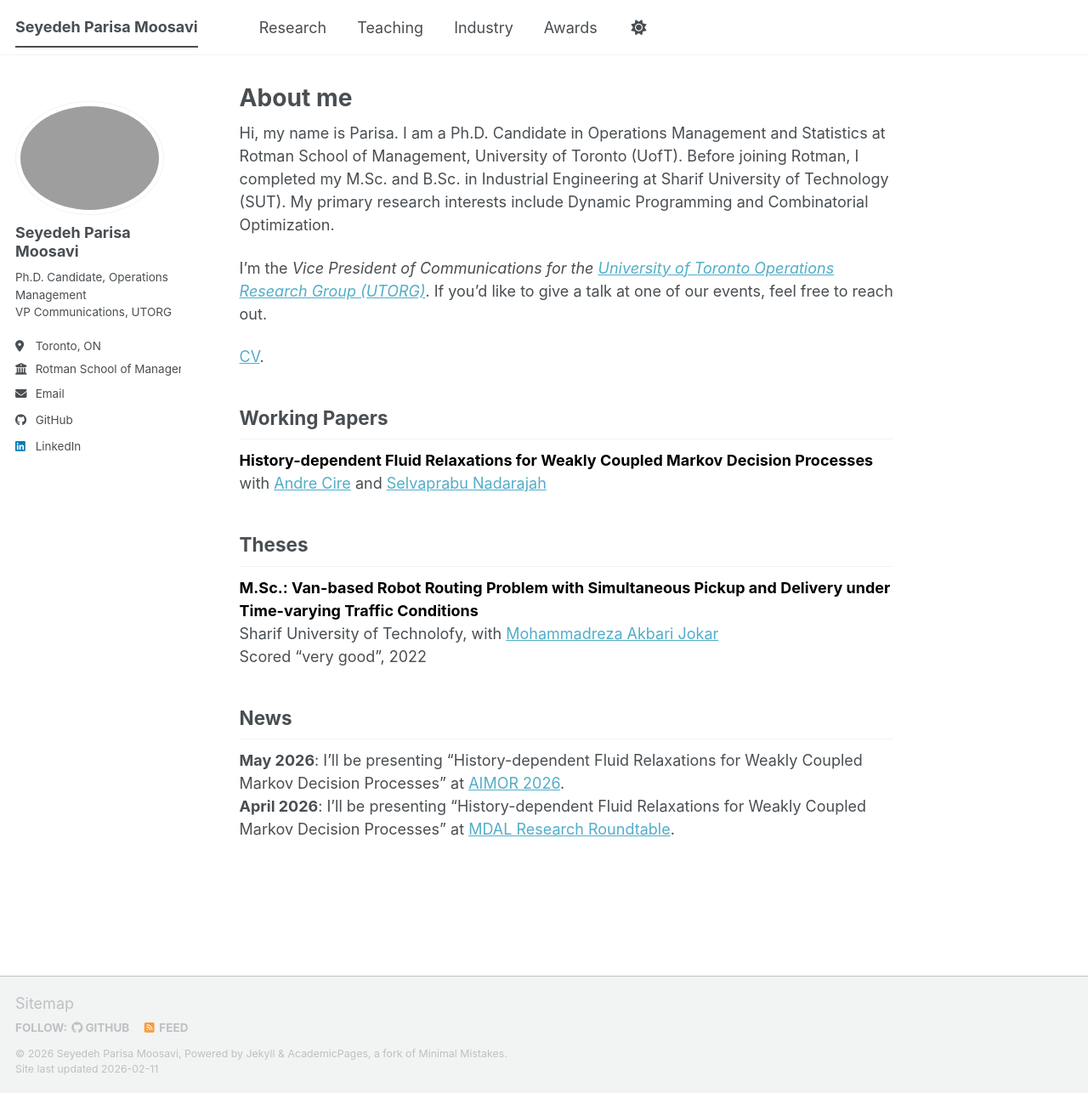
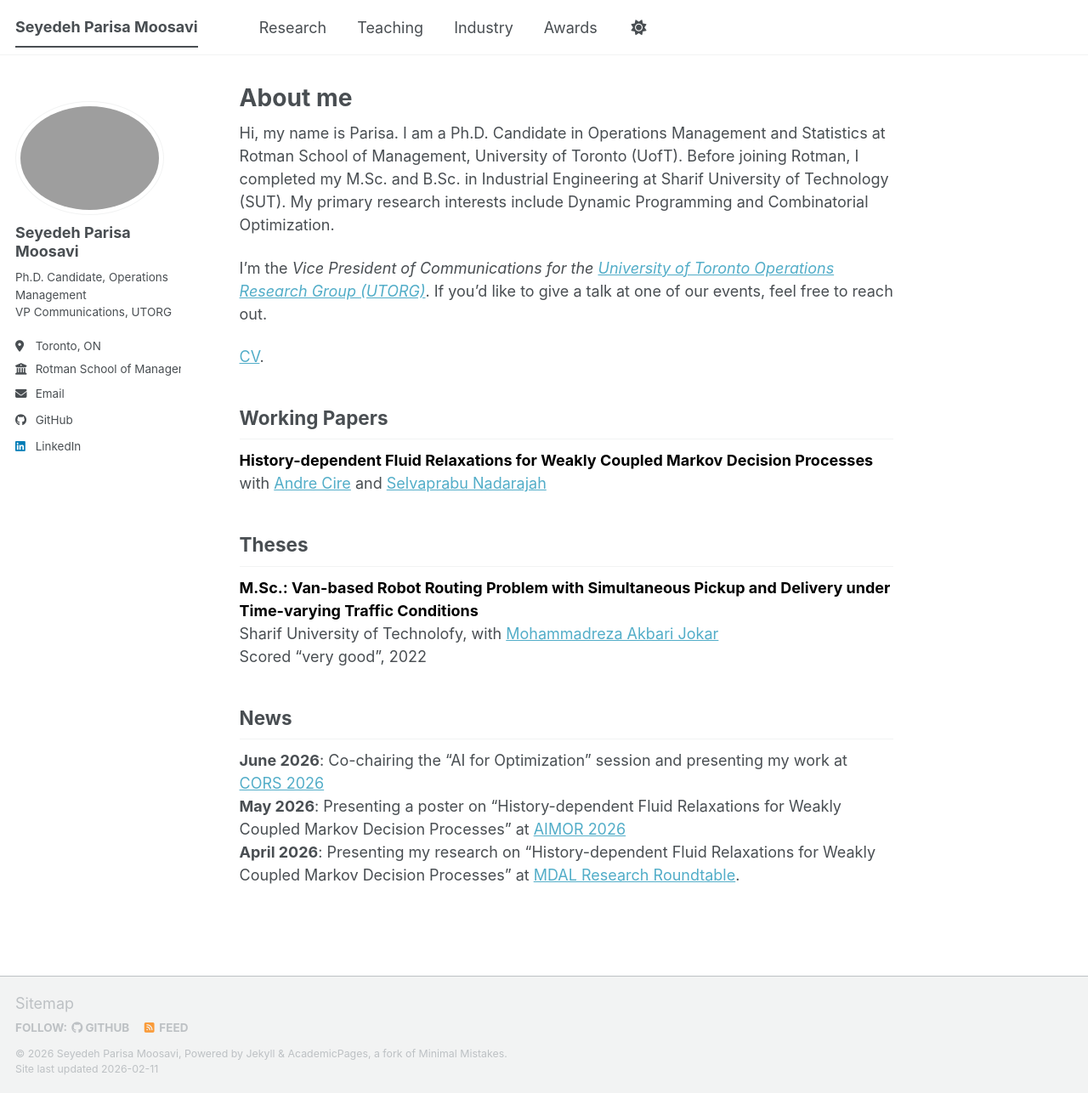
Before and after one commit to parisamsv/parisamsv.github.io, a Jekyll site: the page built from _pages/about.md, in a window 1280 px wide and 1286 px high. Shown: the whole window at 85% size. Built offline with Jekyll 4.4.1, drawn with Linux system fonts in a browser that asks for light colours; a script bundle is joined from its source files by our own code; library files that are not in the unit come from our copies.

Commit message:
Update news section with upcoming presentations

```diff
--- a/_pages/about.md
+++ b/_pages/about.md
@@ -24,5 +24,6 @@ Traffic Conditions**</span> \
   Scored "very good", 2022
 
 ## News
-**May 2026**: I'll be presenting "History-dependent Fluid Relaxations for Weakly Coupled Markov Decision Processes" at [AIMOR 2026](https://haskayne.ucalgary.ca/aimor). \
-**April 2026**: I'll be presenting "History-dependent Fluid Relaxations for Weakly Coupled Markov Decision Processes" at [MDAL Research Roundtable](https://www.rotman.utoronto.ca/faculty-and-research/education-labs/management-data-and-analytics-lab/).
+**June 2026**: Co-chairing the  "AI for Optimization" session and presenting my work at [CORS 2026](https://site.pheedloop.com/event/cors2026/home) \
+**May 2026**: Presenting a poster on "History-dependent Fluid Relaxations for Weakly Coupled Markov Decision Processes" at [AIMOR 2026](https://haskayne.ucalgary.ca/aimor) \
+**April 2026**: Presenting my research on "History-dependent Fluid Relaxations for Weakly Coupled Markov Decision Processes" at [MDAL Research Roundtable](https://www.rotman.utoronto.ca/faculty-and-research/education-labs/management-data-and-analytics-lab/).
```
